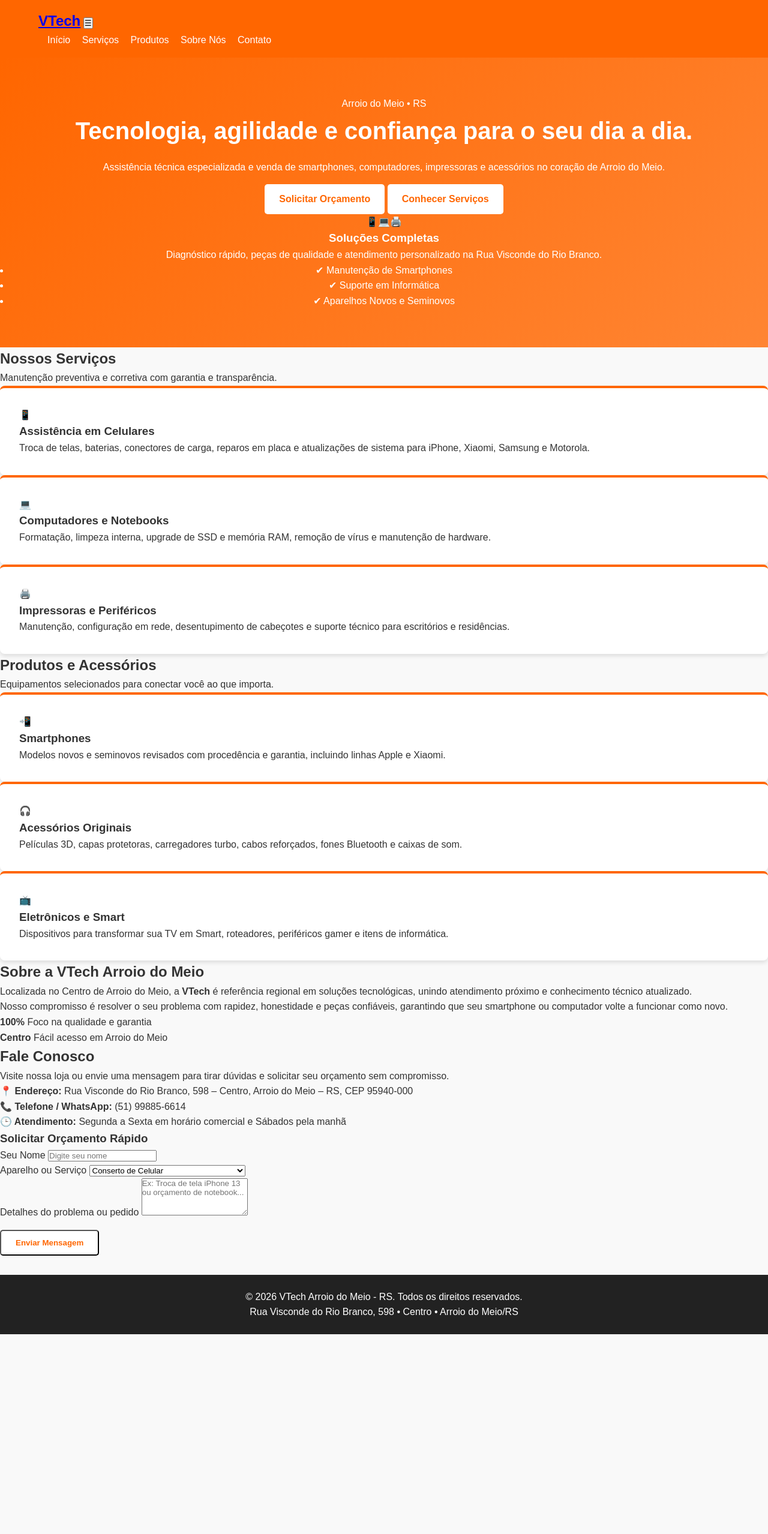
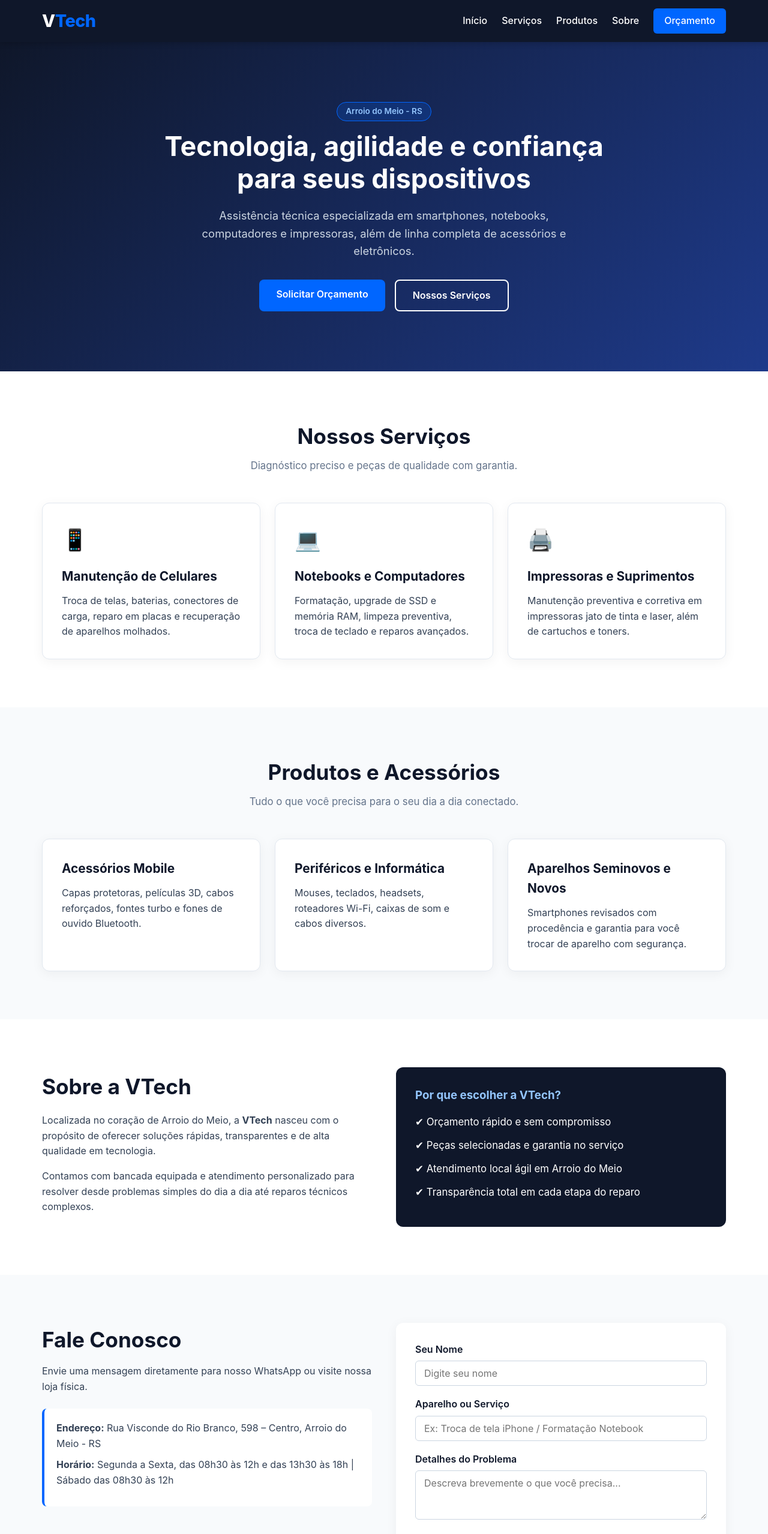
Before and after one commit to msrsbr01/ms, a plain HTML site: page index.html in a window 1280 px wide. Shown: the top 2557 px of the page at 60% size. Before the commit the page ends 2224 px from the top, so only its background shows below. Drawn offline with Linux system fonts and the light colour scheme.

Commit message:
Add files via upload

```diff
--- a/index.html
+++ b/index.html
@@ -3,171 +3,135 @@
 <head>
     <meta charset="UTF-8">
     <meta name="viewport" content="width=device-width, initial-scale=1.0">
-  <title>VTech | Assistência Técnica, Celulares e Tecnologia em Arroio do Meio</title>
-  <meta name="description" content="VTech em Arroio do Meio - RS. Especialista em conserto e venda de celulares, computadores, impressoras e acessórios tecnológicos.">
+    <title>VTech | Assistência Técnica e Eletrônicos em Arroio do Meio</title>
     <link rel="stylesheet" href="style.css">
 </head>
 <body>
-  <header class="navbar">
-    <div class="container nav-content">
-      <a href="#inicio" class="logo">V<span>Tech</span></a>
-      <button class="menu-toggle" id="menuToggle" aria-label="Abrir menu">☰</button>
-      <nav class="nav-links" id="navLinks">
+    <header class="header">
+        <div class="container nav-container">
+            <a href="#" class="logo">V<span>Tech</span></a>
+            <button class="menu-toggle" id="menuToggle" aria-label="Abrir menu">&#9776;</button>
+            <nav class="nav" id="navMenu">
                 <a href="#inicio">Início</a>
                 <a href="#servicos">Serviços</a>
                 <a href="#produtos">Produtos</a>
-        <a href="#sobre">Sobre Nós</a>
-        <a href="#contato" class="btn-nav">Contato</a>
+                <a href="#sobre">Sobre</a>
+                <a href="#contato" class="btn-nav">Orçamento</a>
             </nav>
         </div>
     </header>
 
     <section id="inicio" class="hero">
-    <div class="container hero-grid">
-      <div class="hero-text">
-        <span class="badge">Arroio do Meio • RS</span>
-        <h1>Tecnologia, agilidade e confiança para o seu dia a dia.</h1>
-        <p>Assistência técnica especializada e venda de smartphones, computadores, impressoras e acessórios no coração de Arroio do Meio.</p>
-        <div class="hero-actions">
+        <div class="container hero-content">
+            <span class="badge">Arroio do Meio - RS</span>
+            <h1>Tecnologia, agilidade e confiança para seus dispositivos</h1>
+            <p>Assistência técnica especializada em smartphones, notebooks, computadores e impressoras, além de linha completa de acessórios e eletrônicos.</p>
+            <div class="hero-buttons">
                 <a href="#contato" class="btn btn-primary">Solicitar Orçamento</a>
-          <a href="#servicos" class="btn btn-outline">Conhecer Serviços</a>
+                <a href="#servicos" class="btn btn-outline">Nossos Serviços</a>
             </div>
         </div>
-      <div class="hero-visual">
-        <div class="tech-card">
-          <div class="tech-icon">📱💻🖨️</div>
-          <h3>Soluções Completas</h3>
-          <p>Diagnóstico rápido, peças de qualidade e atendimento personalizado na Rua Visconde do Rio Branco.</p>
-          <ul class="highlights">
-            <li>✔ Manutenção de Smartphones</li>
-            <li>✔ Suporte em Informática</li>
-            <li>✔ Aparelhos Novos e Seminovos</li>
-          </ul>
+    </section>
+
+    <section id="servicos" class="section">
+        <div class="container">
+            <div class="section-header">
+                <h2>Nossos Serviços</h2>
+                <p>Diagnóstico preciso e peças de qualidade com garantia.</p>
+            </div>
+            <div class="grid">
+                <div class="card">
+                    <div class="icon">📱</div>
+                    <h3>Manutenção de Celulares</h3>
+                    <p>Troca de telas, baterias, conectores de carga, reparo em placas e recuperação de aparelhos molhados.</p>
+                </div>
+                <div class="card">
+                    <div class="icon">💻</div>
+                    <h3>Notebooks e Computadores</h3>
+                    <p>Formatação, upgrade de SSD e memória RAM, limpeza preventiva, troca de teclado e reparos avançados.</p>
+                </div>
+                <div class="card">
+                    <div class="icon">🖨️</div>
+                    <h3>Impressoras e Suprimentos</h3>
+                    <p>Manutenção preventiva e corretiva em impressoras jato de tinta e laser, além de cartuchos e toners.</p>
                 </div>
             </div>
         </div>
     </section>
 
-  <section id="servicos" class="section bg-light">
+    <section id="produtos" class="section section-alt">
         <div class="container">
             <div class="section-header">
-        <h2>Nossos Serviços</h2>
-        <p>Manutenção preventiva e corretiva com garantia e transparência.</p>
+                <h2>Produtos e Acessórios</h2>
+                <p>Tudo o que você precisa para o seu dia a dia conectado.</p>
             </div>
-      <div class="cards-grid">
+            <div class="grid">
                 <div class="card">
-          <div class="card-icon">📱</div>
-          <h3>Assistência em Celulares</h3>
-          <p>Troca de telas, baterias, conectores de carga, reparos em placa e atualizações de sistema para iPhone, Xiaomi, Samsung e Motorola.</p>
+                    <h3>Acessórios Mobile</h3>
+                    <p>Capas protetoras, películas 3D, cabos reforçados, fontes turbo e fones de ouvido Bluetooth.</p>
                 </div>
                 <div class="card">
-          <div class="card-icon">💻</div>
-          <h3>Computadores e Notebooks</h3>
-          <p>Formatação, limpeza interna, upgrade de SSD e memória RAM, remoção de vírus e manutenção de hardware.</p>
+                    <h3>Periféricos e Informática</h3>
+                    <p>Mouses, teclados, headsets, roteadores Wi-Fi, caixas de som e cabos diversos.</p>
                 </div>
                 <div class="card">
-          <div class="card-icon">🖨️</div>
-          <h3>Impressoras e Periféricos</h3>
-          <p>Manutenção, configuração em rede, desentupimento de cabeçotes e suporte técnico para escritórios e residências.</p>
+                    <h3>Aparelhos Seminovos e Novos</h3>
+                    <p>Smartphones revisados com procedência e garantia para você trocar de aparelho com segurança.</p>
                 </div>
             </div>
         </div>
     </section>
 
-  <section id="produtos" class="section">
-    <div class="container">
-      <div class="section-header">
-        <h2>Produtos e Acessórios</h2>
-        <p>Equipamentos selecionados para conectar você ao que importa.</p>
+    <section id="sobre" class="section">
+        <div class="container about-grid">
+            <div>
+                <h2>Sobre a VTech</h2>
+                <p>Localizada no coração de Arroio do Meio, a <strong>VTech</strong> nasceu com o propósito de oferecer soluções rápidas, transparentes e de alta qualidade em tecnologia.</p>
+                <p>Contamos com bancada equipada e atendimento personalizado para resolver desde problemas simples do dia a dia até reparos técnicos complexos.</p>
             </div>
-      <div class="cards-grid">
-        <div class="card product-card">
-          <div class="card-icon">📲</div>
-          <h3>Smartphones</h3>
-          <p>Modelos novos e seminovos revisados com procedência e garantia, incluindo linhas Apple e Xiaomi.</p>
-        </div>
-        <div class="card product-card">
-          <div class="card-icon">🎧</div>
-          <h3>Acessórios Originais</h3>
-          <p>Películas 3D, capas protetoras, carregadores turbo, cabos reforçados, fones Bluetooth e caixas de som.</p>
-        </div>
-        <div class="card product-card">
-          <div class="card-icon">📺</div>
-          <h3>Eletrônicos e Smart</h3>
-          <p>Dispositivos para transformar sua TV em Smart, roteadores, periféricos gamer e itens de informática.</p>
-        </div>
+            <div class="info-box">
+                <h3>Por que escolher a VTech?</h3>
+                <ul>
+                    <li>✔ Orçamento rápido e sem compromisso</li>
+                    <li>✔ Peças selecionadas e garantia no serviço</li>
+                    <li>✔ Atendimento local ágil em Arroio do Meio</li>
+                    <li>✔ Transparência total em cada etapa do reparo</li>
+                </ul>
             </div>
         </div>
     </section>
 
-  <section id="sobre" class="section bg-dark text-white">
-    <div class="container about-grid">
+    <section id="contato" class="section section-alt">
+        <div class="container contact-grid">
             <div>
-        <h2>Sobre a VTech Arroio do Meio</h2>
-        <p>Localizada no Centro de Arroio do Meio, a <strong>VTech</strong> é referência regional em soluções tecnológicas, unindo atendimento próximo e conhecimento técnico atualizado.</p>
-        <p>Nosso compromisso é resolver o seu problema com rapidez, honestidade e peças confiáveis, garantindo que seu smartphone ou computador volte a funcionar como novo.</p>
-      </div>
-      <div class="stats-box">
-        <div class="stat">
-          <strong>100%</strong>
-          <span>Foco na qualidade e garantia</span>
-        </div>
-        <div class="stat">
-          <strong>Centro</strong>
-          <span>Fácil acesso em Arroio do Meio</span>
+                <h2>Fale Conosco</h2>
+                <p>Envie uma mensagem diretamente para nosso WhatsApp ou visite nossa loja física.</p>
+                <div class="contact-details">
+                    <p><strong>Endereço:</strong> Rua Visconde do Rio Branco, 598 – Centro, Arroio do Meio - RS</p>
+                    <p><strong>Horário:</strong> Segunda a Sexta, das 08h30 às 12h e das 13h30 às 18h | Sábado das 08h30 às 12h</p>
                 </div>
             </div>
-    </div>
-  </section>
-
-  <section id="contato" class="section">
-    <div class="container contact-grid">
-      <div class="contact-info">
-        <h2>Fale Conosco</h2>
-        <p>Visite nossa loja ou envie uma mensagem para tirar dúvidas e solicitar seu orçamento sem compromisso.</p>
-        <div class="info-item">
-          <strong>📍 Endereço:</strong>
-          <span>Rua Visconde do Rio Branco, 598 – Centro, Arroio do Meio – RS, CEP 95940-000</span>
-        </div>
-        <div class="info-item">
-          <strong>📞 Telefone / WhatsApp:</strong>
-          <span>(51) 99885-6614</span>
-        </div>
-        <div class="info-item">
-          <strong>🕒 Atendimento:</strong>
-          <span>Segunda a Sexta em horário comercial e Sábados pela manhã</span>
-        </div>
-      </div>
-
-      <form class="contact-form" id="contactForm">
-        <h3>Solicitar Orçamento Rápido</h3>
+            <form id="whatsappForm" class="contact-form">
                 <div class="form-group">
                     <label for="nome">Seu Nome</label>
-          <input type="text" id="nome" name="nome" placeholder="Digite seu nome" required>
+                    <input type="text" id="nome" required placeholder="Digite seu nome">
                 </div>
                 <div class="form-group">
-          <label for="aparelho">Aparelho ou Serviço</label>
-          <select id="aparelho" name="aparelho">
-            <option value="Conserto de Celular">Conserto de Celular</option>
-            <option value="Manutenção de Computador/Notebook">Manutenção de Computador / Notebook</option>
-            <option value="Manutenção de Impressora">Manutenção de Impressora</option>
-            <option value="Compra de Aparelho ou Acessório">Compra de Aparelho ou Acessório</option>
-          </select>
+                    <label for="dispositivo">Aparelho ou Serviço</label>
+                    <input type="text" id="dispositivo" required placeholder="Ex: Troca de tela iPhone / Formatação Notebook">
                 </div>
                 <div class="form-group">
-          <label for="mensagem">Detalhes do problema ou pedido</label>
-          <textarea id="mensagem" name="mensagem" rows="4" placeholder="Ex: Troca de tela iPhone 13 ou orçamento de notebook..." required></textarea>
+                    <label for="mensagem">Detalhes do Problema</label>
+                    <textarea id="mensagem" rows="3" required placeholder="Descreva brevemente o que você precisa..."></textarea>
                 </div>
-        <button type="submit" class="btn btn-primary full-width">Enviar Mensagem</button>
-        <p id="formFeedback" class="feedback-msg"></p>
+                <button type="submit" class="btn btn-primary btn-block">Enviar pelo WhatsApp</button>
             </form>
         </div>
     </section>
 
     <footer class="footer">
-    <div class="container footer-content">
-      <p>&copy; 2026 VTech Arroio do Meio - RS. Todos os direitos reservados.</p>
-      <p>Rua Visconde do Rio Branco, 598 • Centro • Arroio do Meio/RS</p>
+        <div class="container">
+            <p>&copy; 2026 VTech Arroio do Meio. Todos os direitos reservados.</p>
         </div>
     </footer>
 
--- a/style.css
+++ b/style.css
@@ -1,120 +1,369 @@
 :root {
-    --cor-primaria: #ff6600;
-    --cor-secundaria: #ff8533;
-    --cor-texto: #333333;
-    --cor-fundo: #f9f9f9;
+    --primary: #0066ff;
+    --primary-dark: #0052cc;
+    --dark: #0f172a;
+    --dark-card: #1e293b;
+    --light: #f8fafc;
+    --text: #334155;
+    --text-light: #94a3b8;
+    --white: #ffffff;
 }
 
 * {
     margin: 0;
     padding: 0;
     box-sizing: border-box;
-    font-family: Arial, sans-serif;
+    font-family: -apple-system, BlinkMacSystemFont, "Segoe UI", Roboto, Helvetica, Arial, sans-serif;
+}
+
+html {
+    scroll-behavior: smooth;
 }
 
 body {
-    color: var(--cor-texto);
-    background-color: var(--cor-fundo);
+    color: var(--text);
+    background-color: var(--white);
     line-height: 1.6;
 }
 
-header {
-    background-color: var(--cor-primaria);
-    color: white;
+.container {
+    width: 90%;
+    max-width: 1140px;
+    margin: 0 auto;
+}
+
+/* Header */
+.header {
+    background-color: var(--dark);
+    color: var(--white);
+    position: sticky;
+    top: 0;
+    z-index: 1000;
+    box-shadow: 0 2px 10px rgba(0, 0, 0, 0.2);
+}
+
+.nav-container {
     display: flex;
     justify-content: space-between;
     align-items: center;
-    padding: 1rem 5%;
+    height: 70px;
 }
 
-header .logo {
-    font-size: 1.5rem;
-    font-weight: bold;
+.logo {
+    font-size: 1.8rem;
+    font-weight: 800;
+    color: var(--white);
+    text-decoration: none;
+    letter-spacing: -0.5px;
 }
 
-header nav a {
-    color: white;
-    text-decoration: none;
-    margin-left: 15px;
-    font-weight: 500;
+.logo span {
+    color: var(--primary);
 }
 
+.nav {
+    display: flex;
+    align-items: center;
+    gap: 24px;
+}
+
+.nav a {
+    color: var(--white);
+    text-decoration: none;
+    font-weight: 500;
+    transition: color 0.2s;
+}
+
+.nav a:hover {
+    color: var(--primary);
+}
+
+.btn-nav {
+    background-color: var(--primary);
+    padding: 8px 18px;
+    border-radius: 6px;
+}
+
+.btn-nav:hover {
+    background-color: var(--primary-dark);
+    color: var(--white) !important;
+}
+
+.menu-toggle {
+    display: none;
+    background: none;
+    border: none;
+    color: var(--white);
+    font-size: 1.8rem;
+    cursor: pointer;
+}
+
+/* Hero */
 .hero {
-    background: linear-gradient(135deg, var(--cor-primaria), var(--cor-secundaria));
-    color: white;
+    background: linear-gradient(135deg, var(--dark) 0%, #1e3a8a 100%);
+    color: var(--white);
+    padding: 100px 0;
     text-align: center;
-    padding: 4rem 1rem;
+}
+
+.badge {
+    display: inline-block;
+    background: rgba(0, 102, 255, 0.2);
+    border: 1px solid var(--primary);
+    color: #93c5fd;
+    padding: 4px 14px;
+    border-radius: 20px;
+    font-size: 0.85rem;
+    font-weight: 600;
+    margin-bottom: 16px;
 }
 
 .hero h1 {
-    font-size: 2.5rem;
-    margin-bottom: 1rem;
+    font-size: 2.8rem;
+    max-width: 800px;
+    margin: 0 auto 20px;
+    line-height: 1.2;
+}
+
+.hero p {
+    font-size: 1.15rem;
+    color: #cbd5e1;
+    max-width: 650px;
+    margin: 0 auto 32px;
+}
+
+.hero-buttons {
+    display: flex;
+    justify-content: center;
+    gap: 16px;
+    flex-wrap: wrap;
 }
 
 .btn {
     display: inline-block;
-    background-color: white;
-    color: var(--cor-primaria);
-    padding: 0.75rem 1.5rem;
+    padding: 12px 28px;
+    border-radius: 8px;
+    font-weight: 600;
     text-decoration: none;
-    border-radius: 5px;
-    font-weight: bold;
-    margin-top: 1rem;
-    transition: background 0.3s;
+    cursor: pointer;
+    border: none;
+    font-size: 1rem;
+    transition: all 0.2s;
 }
 
-.btn:hover {
-    background-color: #f0f0f0;
+.btn-primary {
+    background-color: var(--primary);
+    color: var(--white);
 }
 
-.conteudo {
-    padding: 3rem 5%;
-    text-align: center;
+.btn-primary:hover {
+    background-color: var(--primary-dark);
 }
 
-.grid-produtos {
-    display: flex;
-    justify-content: center;
-    gap: 20px;
-    margin-top: 2rem;
-    flex-wrap: wrap;
+.btn-outline {
+    border: 2px solid var(--white);
+    color: var(--white);
+    background: transparent;
+}
+
+.btn-outline:hover {
+    background: var(--white);
+    color: var(--dark);
+}
+
+.btn-block {
+    width: 100%;
+}
+
+/* Sections */
+.section {
+    padding: 80px 0;
+}
+
+.section-alt {
+    background-color: var(--light);
+}
+
+.section-header {
+    text-align: center;
+    margin-bottom: 48px;
+}
+
+.section-header h2 {
+    font-size: 2.2rem;
+    color: var(--dark);
+    margin-bottom: 8px;
+}
+
+.section-header p {
+    color: #64748b;
+    font-size: 1.05rem;
+}
+
+.grid {
+    display: grid;
+    grid-template-columns: repeat(auto-fit, minmax(280px, 1fr));
+    gap: 24px;
 }
 
 .card {
-    background: white;
-    padding: 2rem;
-    border-radius: 8px;
-    box-shadow: 0 4px 6px rgba(0,0,0,0.1);
-    min-width: 200px;
-    border-top: 4px solid var(--cor-primaria);
+    background: var(--white);
+    padding: 32px;
+    border-radius: 12px;
+    box-shadow: 0 4px 20px rgba(0, 0, 0, 0.05);
+    border: 1px solid #e2e8f0;
+    transition: transform 0.2s;
 }
 
-footer {
-    background-color: #222;
-    color: white;
-    text-align: center;
-    padding: 1.5rem;
-    margin-top: 2rem;
+.card:hover {
+    transform: translateY(-4px);
 }
 
-/* Estilo do Botão WhatsApp Flutuante */
-.whatsapp-btn {
-    position: fixed;
-    bottom: 20px;
-    right: 20px;
-    background-color: #25d366;
-    color: white;
-    width: 60px;
-    height: 60px;
-    border-radius: 50%;
-    display: flex;
-    align-items: center;
-    justify-content: center;
-    box-shadow: 2px 2px 10px rgba(0, 0, 0, 0.2);
-    z-index: 1000;
-    transition: transform 0.3s ease;
+.card .icon {
+    font-size: 2.2rem;
+    margin-bottom: 16px;
 }
 
-.whatsapp-btn:hover {
-    transform: scale(1.1);
+.card h3 {
+    color: var(--dark);
+    margin-bottom: 12px;
+    font-size: 1.3rem;
 }
+
+/* About */
+.about-grid {
+    display: grid;
+    grid-template-columns: 1fr 1fr;
+    gap: 40px;
+    align-items: center;
+}
+
+.about-grid h2 {
+    font-size: 2.2rem;
+    color: var(--dark);
+    margin-bottom: 16px;
+}
+
+.about-grid p {
+    margin-bottom: 16px;
+}
+
+.info-box {
+    background-color: var(--dark);
+    color: var(--white);
+    padding: 32px;
+    border-radius: 12px;
+}
+
+.info-box h3 {
+    margin-bottom: 16px;
+    color: #93c5fd;
+}
+
+.info-box ul {
+    list-style: none;
+}
+
+.info-box li {
+    margin-bottom: 12px;
+    font-size: 1.05rem;
+}
+
+/* Contact */
+.contact-grid {
+    display: grid;
+    grid-template-columns: 1fr 1fr;
+    gap: 40px;
+}
+
+.contact-grid h2 {
+    font-size: 2.2rem;
+    color: var(--dark);
+    margin-bottom: 12px;
+}
+
+.contact-details {
+    margin-top: 24px;
+    background: var(--white);
+    padding: 20px;
+    border-radius: 8px;
+    border-left: 4px solid var(--primary);
+}
+
+.contact-details p {
+    margin-bottom: 10px;
+}
+
+.contact-form {
+    background: var(--white);
+    padding: 32px;
+    border-radius: 12px;
+    box-shadow: 0 4px 20px rgba(0, 0, 0, 0.05);
+}
+
+.form-group {
+    margin-bottom: 18px;
+}
+
+.form-group label {
+    display: block;
+    font-weight: 600;
+    margin-bottom: 6px;
+    color: var(--dark);
+}
+
+.form-group input,
+.form-group textarea {
+    width: 100%;
+    padding: 10px 14px;
+    border: 1px solid #cbd5e1;
+    border-radius: 6px;
+    font-size: 1rem;
+}
+
+.form-group input:focus,
+.form-group textarea:focus {
+    outline: none;
+    border-color: var(--primary);
+}
+
+/* Footer */
+.footer {
+    background-color: var(--dark);
+    color: var(--text-light);
+    text-align: center;
+    padding: 24px 0;
+    font-size: 0.95rem;
+}
+
+/* Responsive */
+@media (max-width: 768px) {
+    .menu-toggle {
+        display: block;
+    }
+
+    .nav {
+        display: none;
+        flex-direction: column;
+        position: absolute;
+        top: 70px;
+        left: 0;
+        width: 100%;
+        background-color: var(--dark);
+        padding: 20px;
+        gap: 16px;
+    }
+
+    .nav.active {
+        display: flex;
+    }
+
+    .hero h1 {
+        font-size: 2rem;
+    }
+
+    .about-grid,
+    .contact-grid {
+        grid-template-columns: 1fr;
+    }
+}
```
Also changed, not shown: script.js (+20 -24 lines). Lines whose indentation alone changed are shown as unchanged.
